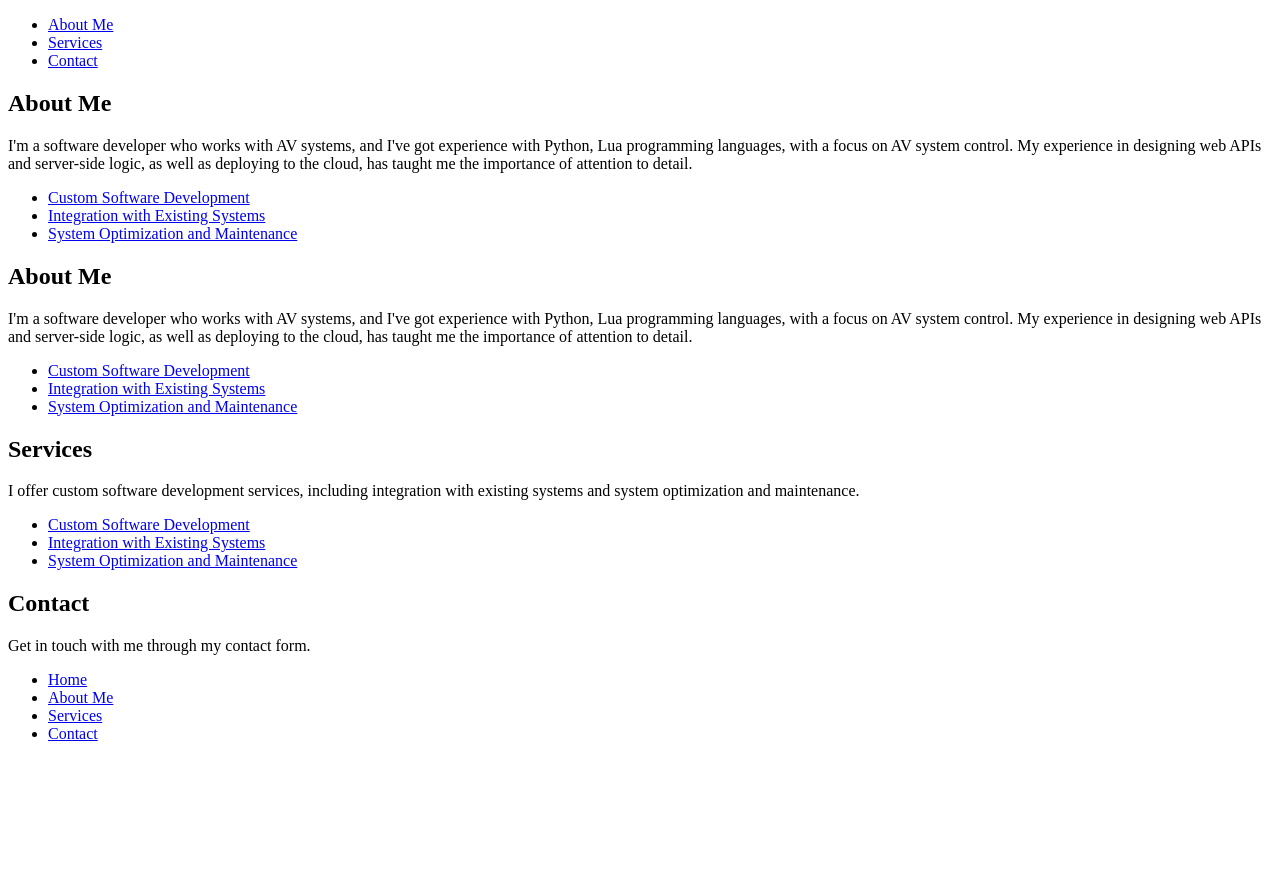
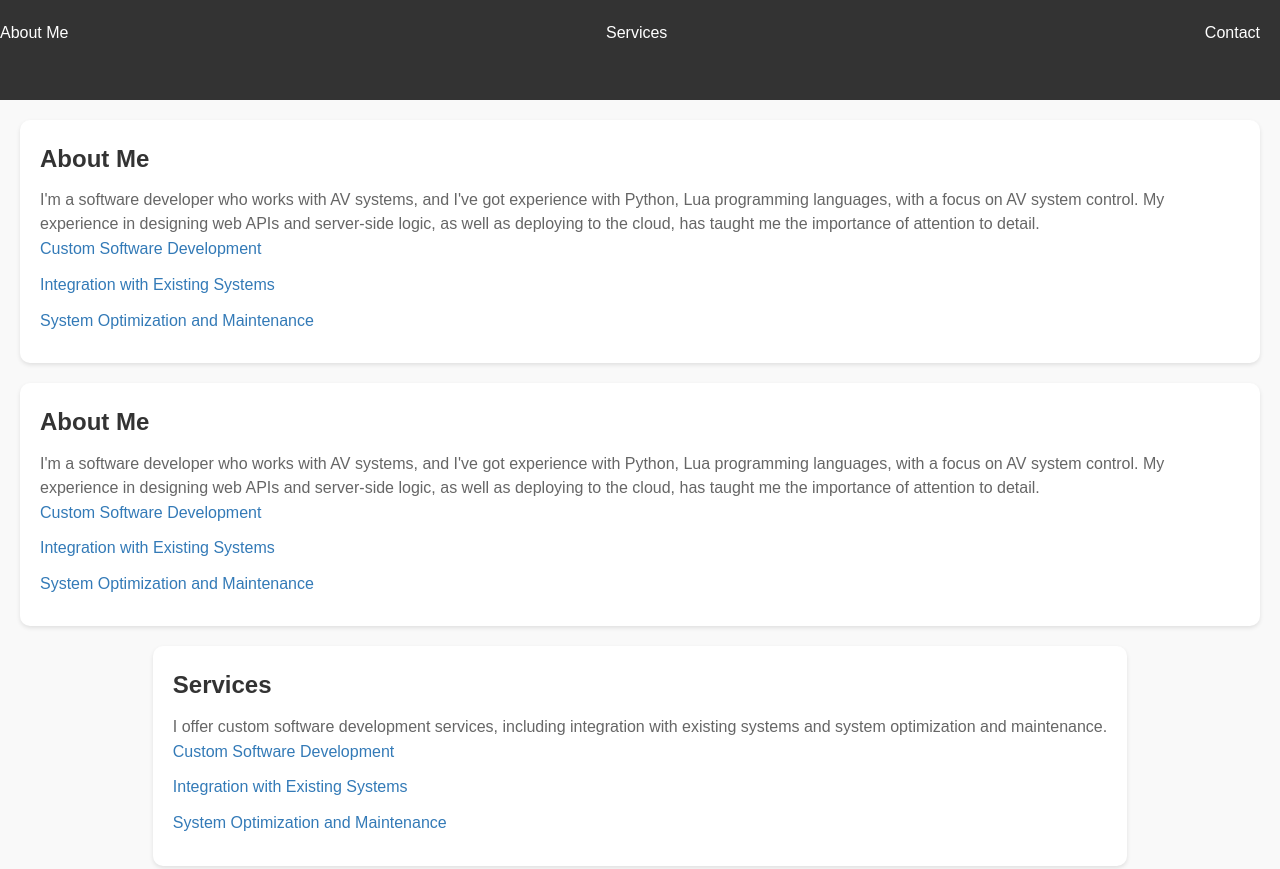
Before and after one commit to kcx1/kcx1.github.io, a plain HTML site: page index.html in a window 1280 px wide. Shown: the top 869 px of the page. Before the commit the page ends 800 px from the top, so only its background shows below. Drawn offline with nearby package versions, Linux system fonts and the light colour scheme.

Commit message:
Update index.html
Adds style sheet

```diff
--- a/index.html
+++ b/index.html
@@ -4,6 +4,7 @@
     <meta charset="UTF-8">
     <title>Kcx1 Codes</title>
     <link rel="stylesheet" href="https://cdnjs.cloudflare.com/ajax/libs/font-awesome/5.15.3/css/all.min.css">
+    <link rel="stylesheet" type="text/css" href="style.css">
 </head>
 <body>
     <!-- Header Section -->
```
